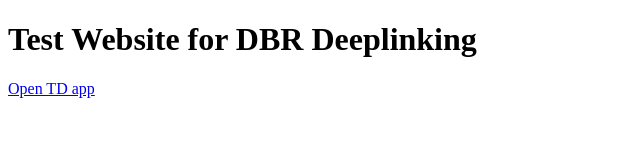
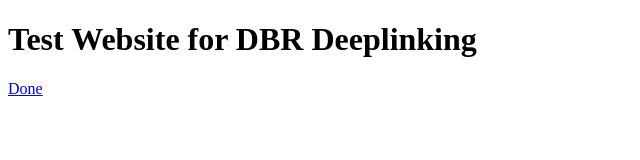
Before and after one commit to gabrielsiu-TD/gabrielsiu-TD.github.io, a plain HTML site: page index.html in a window 1280 px wide. Shown: the full height of the page, 0-640 px from the left. Drawn offline with Linux system fonts and the light colour scheme.

Commit message:
Update index.html

```diff
--- a/index.html
+++ b/index.html
@@ -5,7 +5,7 @@
 
 <div class="center_div">
   <h1>Test Website for DBR Deeplinking</h1>
-  <a href="tddbr://destination?login">Open TD app</a>
+  <a href="?callbackURL=goToLogin">Done</a>
 </div>
 
 </body>
```
